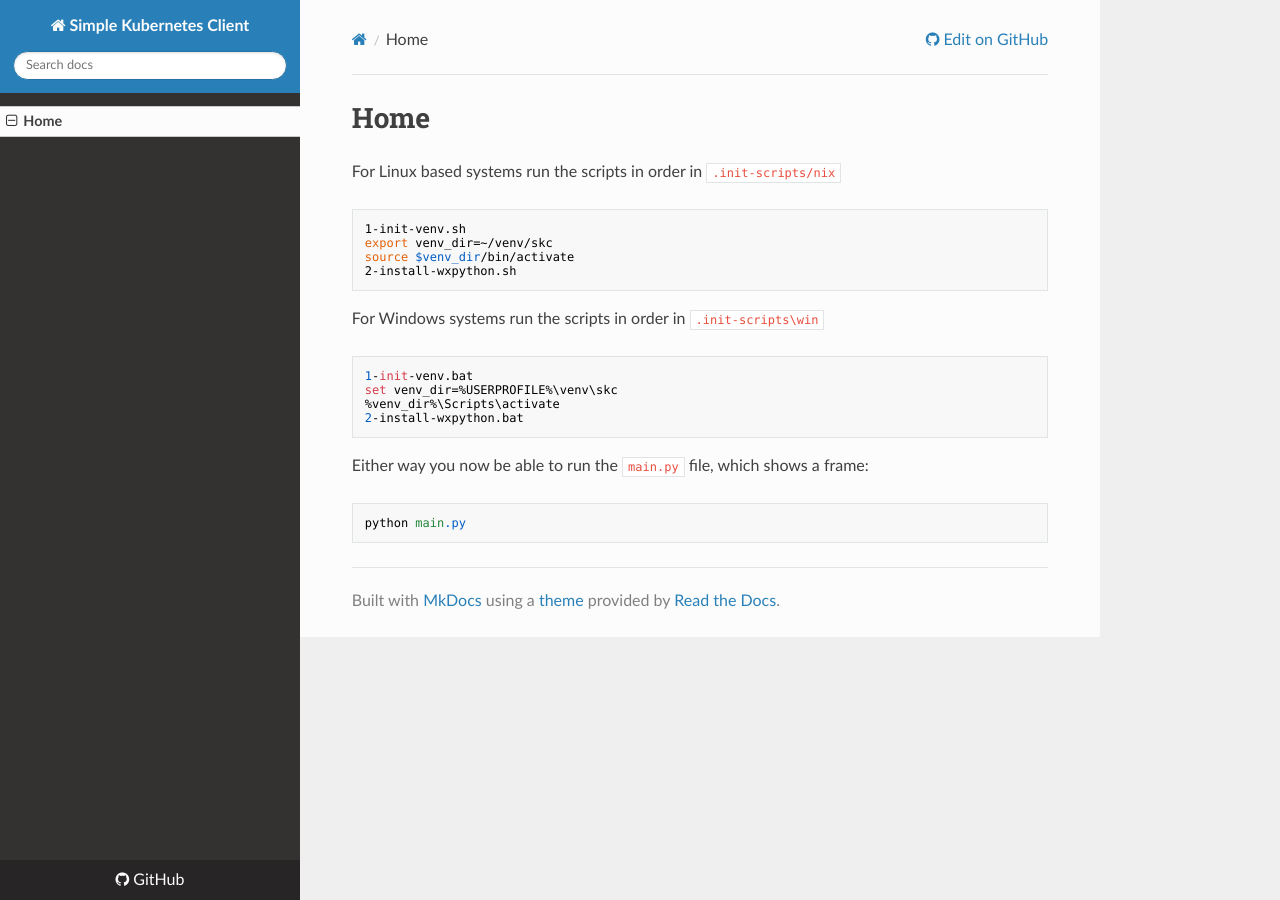
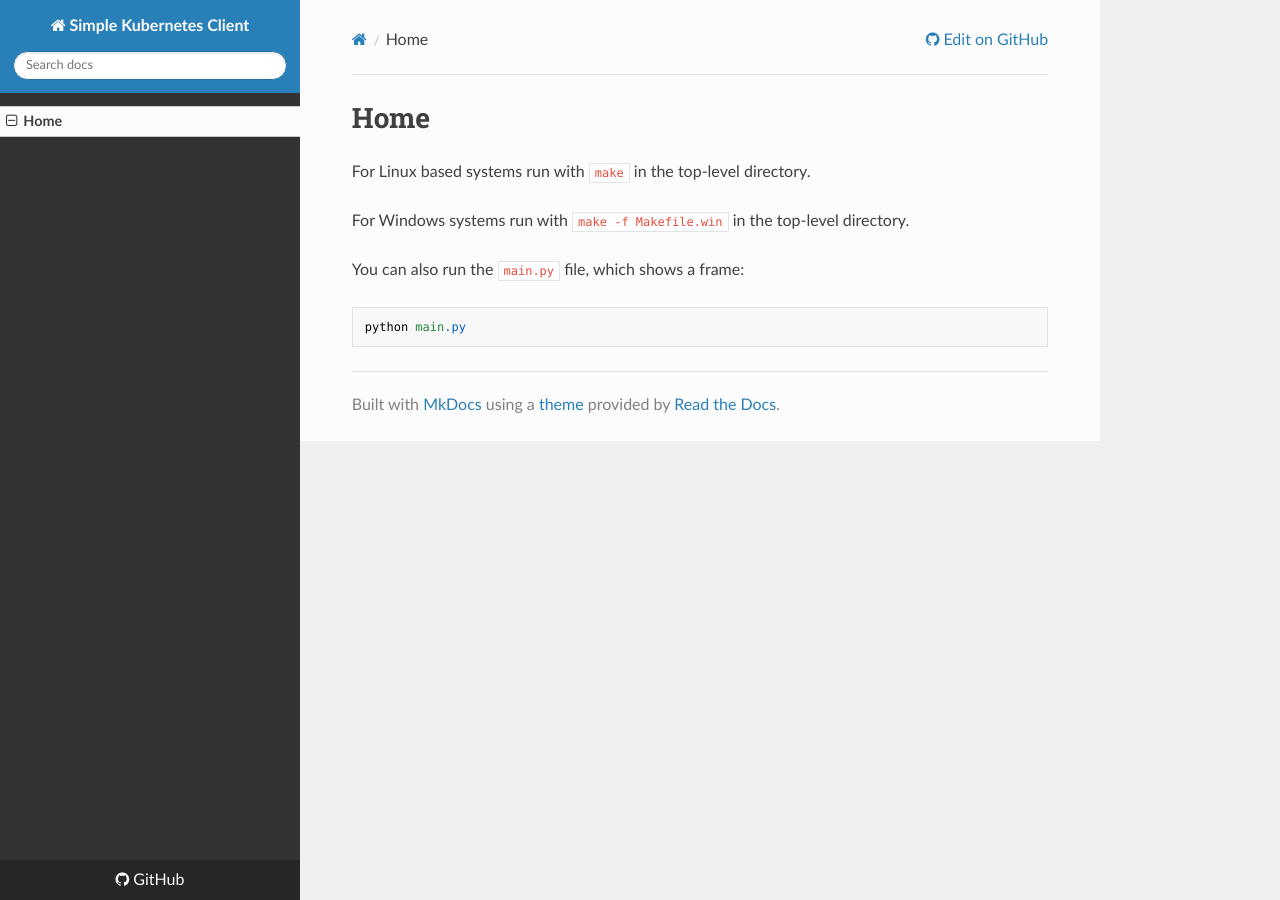
Before and after one commit to eonuallain/skc, an MkDocs documentation site: the page built from docs/index.md, in a window 1280 px wide. Built offline with MkDocs 1.6.1, drawn with Linux system fonts in a browser that asks for light colours; nearby versions of some CDN libraries.

Commit message:
update docs

````diff
--- a/docs/index.md
+++ b/docs/index.md
@@ -1,22 +1,10 @@
 # Home
 
-For Linux based systems run the scripts in order in `.init-scripts/nix`
-```
-1-init-venv.sh
-export venv_dir=~/venv/skc
-source $venv_dir/bin/activate
-2-install-wxpython.sh
-```
+For Linux based systems run with `make` in the top-level directory.
 
-For Windows systems run the scripts in order in `.init-scripts\win`
-```
-1-init-venv.bat
-set venv_dir=%USERPROFILE%\venv\skc
-%venv_dir%\Scripts\activate
-2-install-wxpython.bat
-```
+For Windows systems run with `make -f Makefile.win` in the top-level directory.
 
-Either way you now be able to run the `main.py` file, which shows a frame:
+You can also run the `main.py` file, which shows a frame:
 ```
 python main.py
 ```
````
